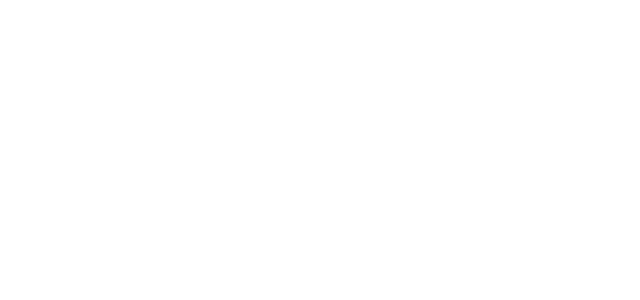
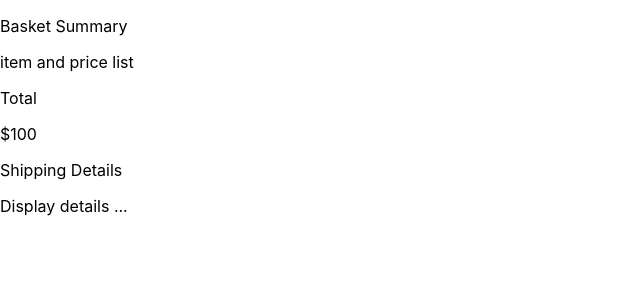
Before and after one commit to clyanide/airwallex-checkout-sample-ui, a React (Create React App) app: page / in a window 1280 px wide. Shown: the top 300 px of the page, without its empty margins (0-640 px from the left). Built offline with nearby package versions, Linux system fonts and the light colour scheme.

Commit message:
add template for basket summary and shipping detail

```diff
--- /dev/null
+++ b/src/components/checkout/BasketSummary/BasketSummary.tsx
@@ -0,0 +1,18 @@
+import React from 'react';
+
+const BasketSummary = () => (
+  <div>
+    <div>
+      <p>Basket Summary</p>
+      <div>item and price list</div>
+      <p>Total</p>
+      <p>$100</p>
+    </div>
+    <div>
+      <p>Shipping Details</p>
+      <div>Display details ...</div>
+    </div>
+  </div>
+);
+
+export default BasketSummary;
--- a/src/components/checkout/index.tsx
+++ b/src/components/checkout/index.tsx
@@ -1,3 +1,4 @@
 import Payment from './Payment/Payment';
+import BasketSummary from './BasketSummary/BasketSummary';
 
-export { Payment };
+export { Payment, BasketSummary };
--- a/src/pages/Checkout/Checkout.tsx
+++ b/src/pages/Checkout/Checkout.tsx
@@ -1,8 +1,8 @@
 import React, { useEffect } from 'react';
 import axios from 'axios';
-import { Payment } from '../../components/checkout';
+import { Payment, BasketSummary } from '../../components/checkout';
 import { getAuthToken } from '../../api/auth.js';
 
-const Checkout = () => <div />;
+const Checkout = () => <BasketSummary />;
 
 export default Checkout;
```
Also changed, not shown: src/components/checkout/BasketSummary/BasketSummary.module.scss (added).
